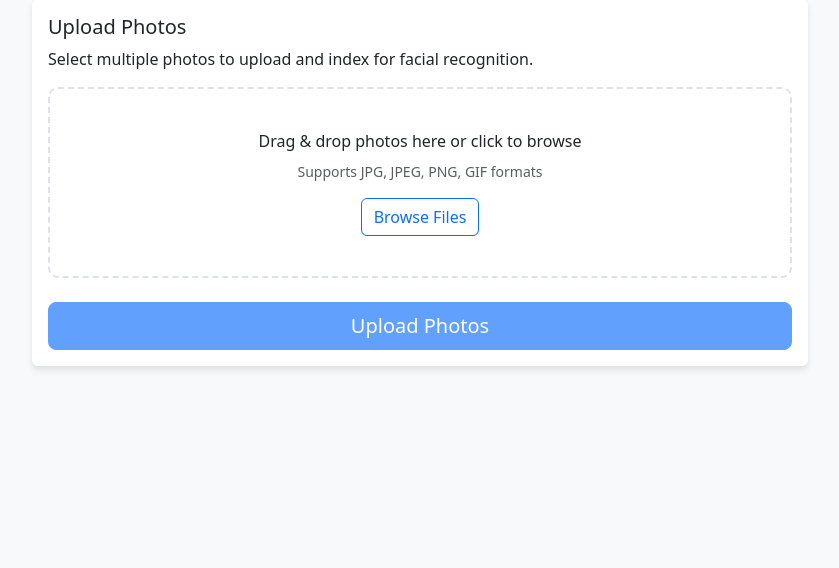
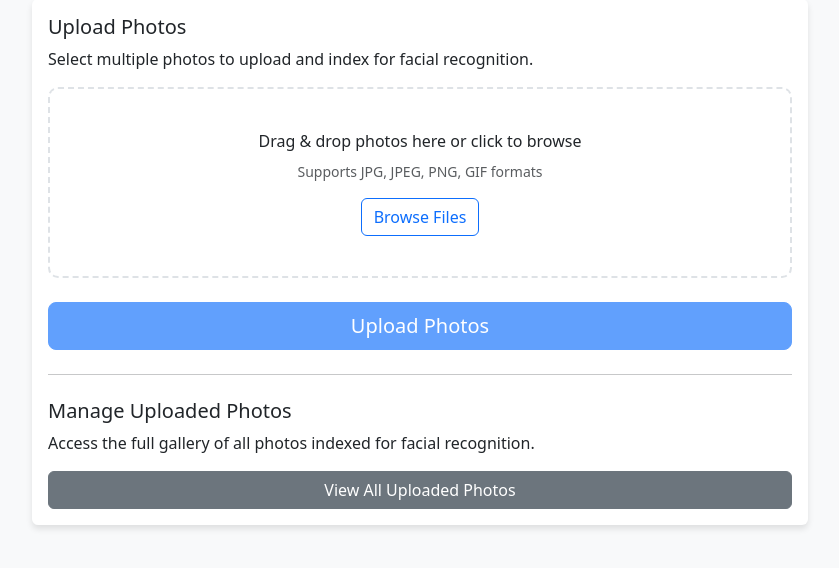
Before and after one commit to Tapedynamics/appfacefinder, a Flask app: page /admin in a window 1280 px wide. Shown: the part 204-772 px from the top of the page, without its empty margins (220-1059 px from the left). Run offline with Flask 3, Linux system fonts and the light colour scheme; some libraries are stand-ins or nearby versions.

Commit message:
Update admin.html

```diff
--- a/appmetaproos/templates/admin.html
+++ b/appmetaproos/templates/admin.html
@@ -78,6 +78,10 @@
                         <span id="buttonText">Upload Photos</span>
                     </button>
                 </form>
+                <hr class="my-4">
+                <h5 class="card-title">Manage Uploaded Photos</h5>
+                <p class="card-text">Access the full gallery of all photos indexed for facial recognition.</p>
+                <a href="{{ url_for('all_photos_admin') }}" class="btn btn-secondary w-100">View All Uploaded Photos</a>
             </div>
         </div>
     </div>
```
